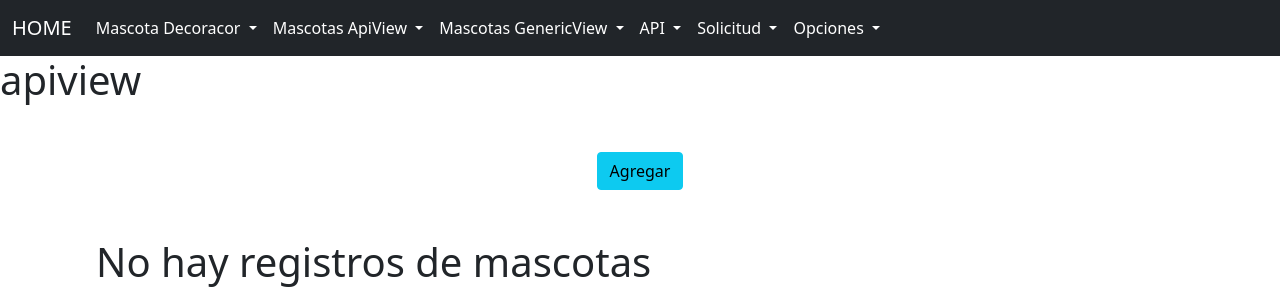
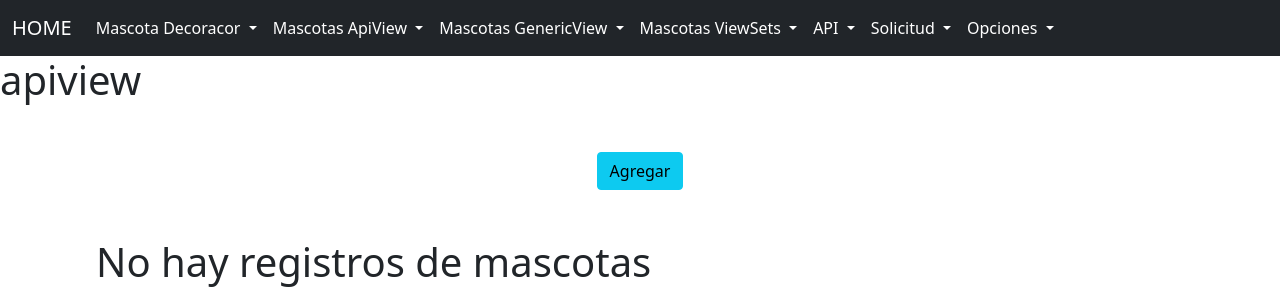
Before and after one commit to oortega/mascotas_api, a Django app: page /apiview/lista-mascotas/ in a window 1280 px wide. Shown: the top 294 px of the page. Run offline with Django 3.2, Linux system fonts and the light colour scheme; data that the repository does not hold is empty.

Commit message:
crud y api con viewsets

```diff
--- a/mascotas_api/apps/mascota/api/urls.py
+++ b/mascotas_api/apps/mascota/api/urls.py
@@ -6,13 +6,9 @@ from mascotas_api.apps.mascota.api.apiview import (MascotaListApiView,MascotaDet
 from mascotas_api.apps.mascota.api.genericview import(MascotaListGenericView,MascotaDetalleGenericView,
     MascotaDetallePersonaGenericView)
 
-# from apps.mascota.api.view_apiviewd import (mascota_list_ad, mascota_detail_ad, mascota_detail_persona_ad,
-#                                             mascota_detail_vacuna_ad, persona_list_ap, vacuna_list_ap)
-# from apps.mascota.api.view_apiview import (MascotaListAV, MascotaDetailAV, MascotaDetailPersonaAV,
-#                                            MascotaDetailVacunaAV, PersonaListAV, VacunaListAV)
-# from apps.mascota.api.view_apiviewg import (MascotaListAVG, MascotaDetailAVG, MascotaDetailPersonaAVG,
-#                                             MascotaDetailVacunaAVG, PersonaListAVG, VacunaListAVG)
-# from apps.mascota.api.view_viewsets import (MascotaViewSet, PersonaViewSet, VacunaViewSet)
+from mascotas_api.apps.mascota.api.viewsets import (MascotaViewSet, PersonaViewSet, VacunaViewSet)
+
+
 
 from rest_framework import routers
 
@@ -20,14 +16,10 @@ from rest_framework import routers
 
 # router = routers.DefaultRouter()
 # router.register(r'v4/mascotas', MascotaViewSet, basename="api_mascotas_v4")
+router = routers.DefaultRouter()
+router.register(r'viewsets/mascotas', MascotaViewSet, basename="api-mascotas-viewsets")
+urlpatterns = [
 
-urlpatterns = [
-    # path('v1/mascotas/', mascota_list_ad, name="api-v1-mascotas"),
-    # path('v1/mascotas/<int:pk>/', mascota_detail_ad),
-    # path('v1/mascotas/<int:pk>/persona/', mascota_detail_persona_ad),
-    # path('v1/mascotas/<int:pk>/vacuna/', mascota_detail_vacuna_ad),
-    # path('v1/personas/', persona_list_ap),
-    # path('v1/vacunas/', vacuna_list_ap),
 
     ### APIView
     path('apiview/mascotas/', MascotaListApiView.as_view(), name="api-lista-mascotas-apiview"),
@@ -38,7 +30,12 @@ urlpatterns = [
     path('genericview/mascotas/<int:pk>/', MascotaDetalleGenericView.as_view(), name="api-mascota-genericview"),
     path('genericview/mascotas/<int:pk>/persona/', MascotaDetallePersonaGenericView.as_view(), name="api-mascota-persona-genericview"),
 
-    ### Termian APIView
+    ## ViewSets
+    # path('', include(router.urls)),
+
+    path('viewsets/mascotas/', MascotaViewSet.as_view({'get': 'list', 'post': 'create'}), name='api-lista-mascotas-viewsets'),
+    path('viewsets/mascotas/<int:pk>/', MascotaViewSet.as_view({'get': 'retrieve', 'put': 'update', 'delete': 'destroy'}), name='api-mascota-viewsets'),
+    path('viewsets/mascotas/<int:pk>/persona/', MascotaViewSet.as_view({'get': 'persona'}), name='api-mascota-persona-viewsets'),
 
     # path('v2/mascotas/<int:pk>/', MascotaDetailAV.as_view()),
     # path('v2/mascotas/<int:pk>/persona/', MascotaDetailPersonaAV.as_view()),
@@ -59,7 +56,7 @@ urlpatterns = [
     # path('api-auth/', include('rest_framework.urls', namespace='rest_framework'))
 ]
 
-#urlpatterns += router.urls
+
 
 # urlpatterns = format_suffix_patterns(urlpatterns)
 
--- a/mascotas_api/apps/mascota/urls.py
+++ b/mascotas_api/apps/mascota/urls.py
@@ -8,6 +8,8 @@ from mascotas_api.apps.mascota.views import (index_mascota,lista_mascotas_apivie
 
 from mascotas_api.apps.mascota.views import (lista_mascotas_genericview,mascota_crear_genericview,
     mascota_editar_genericview,mascota_eliminar_genericview)
+from mascotas_api.apps.mascota.views import(lista_mascotas_viewsets,mascota_crear_viewsets,
+    mascota_editar_viewsets,mascota_eliminar_viewsets)
 app_name = 'mascotas'
 
 urlpatterns = [
@@ -23,6 +25,13 @@ urlpatterns = [
     path('genericview/crear-mascotas/', mascota_crear_genericview, name="mascota_crear_genericview"),
     path('genericview/editar-mascotas/<int:id_mascota>/', mascota_editar_genericview, name="mascota_editar_genericview"),
     path('genericview/eliminar-mascotas/<int:id_mascota>/', mascota_eliminar_genericview, name="mascota_eliminar_genericview"),
+
+    # ViewSets
+    path('viewsets/lista-mascotas/', lista_mascotas_viewsets, name="lista_mascotas_viewsets"),
+    path('viewsets/crear-mascotas/', mascota_crear_viewsets, name="mascota_crear_viewsets"),
+    path('viewsets/editar-mascotas/<int:id_mascota>/', mascota_editar_viewsets, name="mascota_editar_viewsets"),
+    path('viewsets/eliminar-mascotas/<int:id_mascota>/', mascota_eliminar_viewsets, name="mascota_eliminar_viewsets"),
+
     # path('<str:api_v>/mascotas/crear/', mascota_create, name="mascota-create"),
     # path('<str:api_v>/mascotas/lista/', mascota_list, name="mascota-list"),
     # path('<str:api_v>/mascotas/elimina/<int:pk>/', mascota_delete, name="mascota-delete"),
--- a/mascotas_api/apps/mascota/views.py
+++ b/mascotas_api/apps/mascota/views.py
@@ -18,6 +18,7 @@ from mascotas_api.apps.mascota.api.apiview import (MascotaListApiView,MascotaDet
 from mascotas_api.apps.mascota.api.genericview import(MascotaListGenericView,MascotaDetalleGenericView,
     MascotaDetallePersonaGenericView)
 
+from mascotas_api.apps.mascota.api.viewsets import MascotaViewSet
 
 # from app.mascota.models import Mascota
 # from django.views.generic import ListView, CreateView, UpdateView, DeleteView
@@ -213,3 +214,95 @@ def mascota_eliminar_genericview(request,  id_mascota):
     else:
         mascota_instance = MascotaDetalleGenericView.as_view()(request=request, pk=id_mascota).data
     return render(request, 'mascota_eliminar.html',{ 'mascota': mascota_instance, 'tipo': 'genericview'})
+
+## ViewSets
+
+def lista_mascotas_viewsets(request ):
+    data = MascotaViewSet.as_view({'get': 'list'})(request).data
+    return render(request, 'lista_mascotas.html',{'lista_mascotas': data, 'tipo': 'viewsets' })
+
+def mascota_crear_viewsets(request ):
+
+    form = MascotaForm(request.POST or None)
+    if request.method == 'POST':
+        if form.is_valid():
+            mascota_instance = MascotaViewSet.as_view({'post': 'create'})(request)
+
+            if mascota_instance.status_code == status.HTTP_201_CREATED:
+                messages.success(request, "Se agrego correctamente la mascota")
+                return HttpResponseRedirect((reverse('mascotas:lista_mascotas_viewsets', )))
+
+            else:
+                serializers_errors = mascota_instance.data.serializer.errors
+                for error in serializers_errors:
+                    if error == 'non_field_errors':
+                        form.add_error('__all__', serializers_errors.get(error)[0])
+                    else:
+                        form.add_error(error, serializers_errors.get(error)[0])
+
+    return render(request, 'mascota_form.html', {'form': form, 'tipo': 'viewsets'})
+
+def mascota_editar_viewsets(request,  id_mascota):
+
+    if request.method == "POST":
+        form = MascotaForm(request.POST)
+
+
+        if form.is_valid():
+            """
+            Hay que espeficarle el resquest.method ya que la API tiene varios protocolos HTTP y no acepta el POST para
+            realizar esta peticion
+            """
+            request.method = "PUT"
+
+            mascota_instance = MascotaViewSet.as_view({'put': 'update'})(request=request, pk=id_mascota)
+
+
+            if mascota_instance.status_code == status.HTTP_200_OK:
+                messages.success(request, "Se actualizo correctamente la mascota {0}".format(id_mascota))
+                return HttpResponseRedirect((reverse('mascotas:lista_mascotas_viewsets', )))
+
+            else:
+                serializers_errors = mascota_instance.data.serializer.errors
+                for error in serializers_errors:
+                    if error == 'non_field_errors':
+                        form.add_error('__all__', serializers_errors.get(error)[0])
+                    else:
+                        form.add_error(error, serializers_errors.get(error)[0])
+    else:
+        mascota_instance = MascotaViewSet.as_view({'get': 'retrieve'})(request=request, pk=id_mascota)
+        #mascota_instance = mascota_instance.get(request, pk=id_mascota) # aqui como seria MacotaDetailApiView.as_view()(request, id_mascota).data ?
+        persona = ""
+        if mascota_instance.data.get('persona', {}):
+            persona = mascota_instance.data.get('persona', {}).get('id')
+        initial = {
+            **mascota_instance.data,
+            'persona': persona, #mascota_instance.data.get('persona', {}).get('id'),
+            'vacunas': map(lambda vacuna: vacuna.get('id'),
+                           mascota_instance.data.get('vacunas', list())),
+        }
+        form = MascotaForm(initial=initial)
+
+    return render(request, 'mascota_form.html', {'form': form, 'tipo': 'viewsets'})
+
+
+
+def mascota_eliminar_viewsets(request,  id_mascota):
+
+    if request.method == "POST":
+
+        request.method = 'DELETE'
+
+        mascota_instance = MascotaViewSet.as_view({'delete': 'destroy'})(request=request, pk=id_mascota)
+        if mascota_instance.status_code == status.HTTP_204_NO_CONTENT:
+            messages.success(request, "Se elimino correctamente la mascota {0} - {1} con viewsets".format(str(mascota_instance), mascota_instance.status_code))
+        else:
+            messages.error(request, "No se puedo  elimino correctamente la mascota {0} por favor intenta mas tarde. {1}".format(str(mascota_instance), mascota_instance.status_code))
+
+
+        return HttpResponseRedirect((reverse('mascotas:lista_mascotas_viewsets', )))
+
+
+    else:
+        mascota_instance = MascotaViewSet.as_view({'get': 'retrieve'})(request=request, pk=id_mascota).data
+    return render(request, 'mascota_eliminar.html',{ 'mascota': mascota_instance, 'tipo': 'viewsets'})
--- a/mascotas_api/templates/header.html
+++ b/mascotas_api/templates/header.html
@@ -40,7 +40,16 @@
 
                 </ul>
               </li>
+              <li class="nav-item dropdown">
+                <a class="nav-link active dropdown-toggle" href="#" id="navbarDropdownMenuLink" role="button" data-bs-toggle="dropdown" aria-expanded="false">
+                  Mascotas ViewSets
+                </a>
+                <ul class="dropdown-menu" aria-labelledby="navbarDropdownMenuLink">
+                  <li><a class="dropdown-item" href="{%url 'mascotas:lista_mascotas_viewsets'   %}">Lista de mascotas</a></li>
+                  <li><a class="dropdown-item" href="{%url 'api-lista-mascotas-viewsets'%}">Interfaz DRF</a></li>
 
+                </ul>
+              </li>
             <li class="nav-item dropdown">
                 <a class="nav-link active dropdown-toggle" href="#" id="navbarDropdownMenuLink" role="button" data-bs-toggle="dropdown" aria-expanded="false">
                   API
```
Also changed, not shown: mascotas_api/apps/mascota/api/viewsets.py (added, +87 -0 lines).
